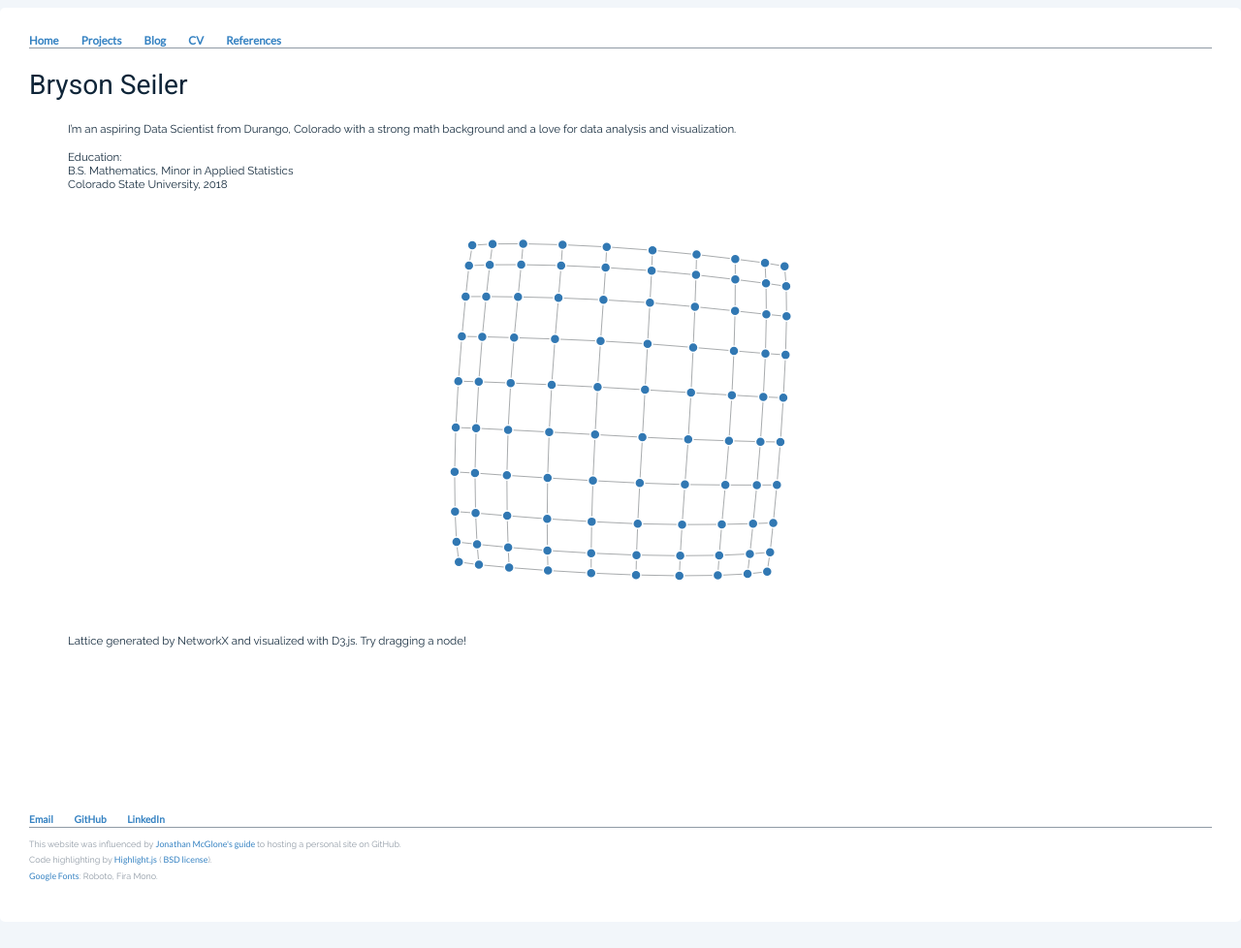
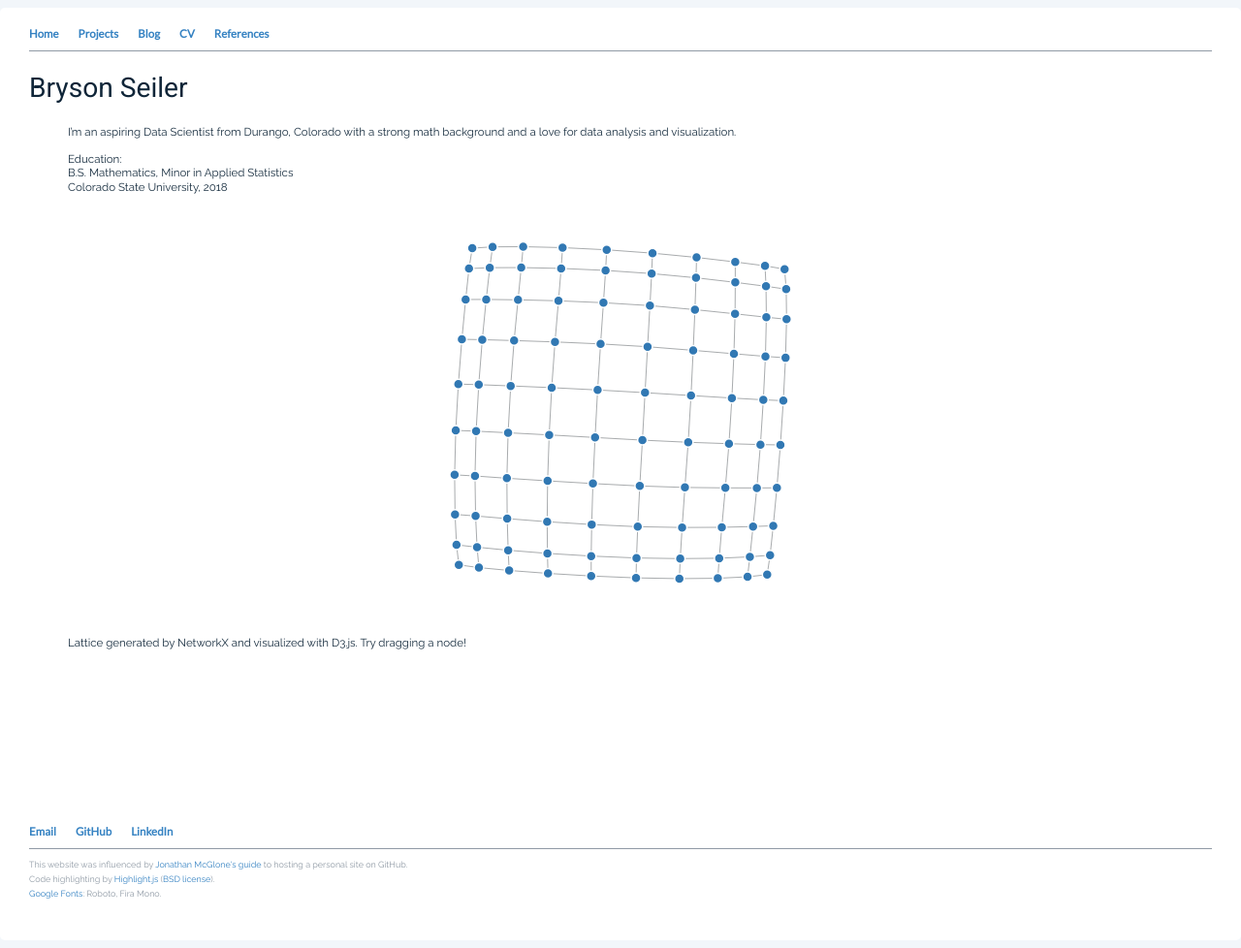
Before and after one commit to BrysonSeiler/BrysonSeiler.github.io, a plain HTML site: page _site/index.html in a window 1280 px wide. Shown: the whole page at 97% size. Drawn offline with nearby package versions, Linux system fonts and the light colour scheme; some packages are replaced by stand-ins of ours.

Commit message:
Navigation update

```diff
--- a/_site/css/main.css
+++ b/_site/css/main.css
@@ -69,10 +69,8 @@ h2 {
 a, b, p, i, blockquote, text {font-size: 0.9vmax; font-family: 'Raleway', sans-serif; font-weight: 500; color: #0f2538f6; line-height:1.1vmax;}
 
 /*Link to Website*/
-a { text-decoration: none; color: #3582c2; font-weight: 500; line-height: 1.2vmax;}
-a.header { font-family: 'Lato', sans-serif; text-decoration: none; font-size: 0.9vmax; font-weight: bold; color: #3582c2; line-height: 1.2vmax;}
-a.footer { font-family: 'Lato', sans-serif; text-decoration: none; font-size: 0.8vmax; font-weight: bold; color: #3582c2; line-height: 1.2vmax;}
-a.footnote_link { font-family: 'Lato', sans-serif; text-decoration: none; font-size: 0.7vmax; font-weight: 500; color: #3582c2; line-height: 1.2vmax;}
+a { text-decoration: none; color: #3582c2; }
+
 a.list { text-decoration: none; font-size: 0.9vmax; font-weight: bold; color: #3582c2; line-height: 1.2vmax;}
 
 .text_right_align {
@@ -80,31 +78,51 @@ a.list { text-decoration: none; font-size: 0.9vmax; font-weight: bold; color: #3
 }
 
 /*=========================List Elements=========================*/
-ul {
+
+.navigation {
+    overflow: auto;
     border-bottom: 1px solid #909aa5;
-    line-height: 1vmax; color: #333;
 }
 
-nav ul, footer ul {
+.navigation a {
+    float: left;
+    display: block;
+    text-align: center;
+    padding-right: 20px;
+    padding-bottom: 10px;
+    padding-top: 10px;
+
     font-family: 'Lato', sans-serif;
-    padding: 0px;
     font-weight: bold;
 }
-nav ul li, footer ul li {
-    display: inline;
-    margin-right: 20px;
+
+.footer {
+    overflow: auto;
+    border-bottom: 1px solid #909aa5;
 }
+
+.footer a {
+    float: left;
+    display: block;
+    text-align: center;
+    padding-right: 20px;
+    padding-bottom: 10px;
+    padding-top: 10px;
+
+    font-family: 'Lato', sans-serif;
+    font-weight: bold;
+}
+
+
 
 @media screen and (max-width: 600px){
     a.header {font-size: 1.1em;}
     a.footer {font-size: 1em;}
 }
 
-/*Footer*/
-footer {font-size: .7vmax;}
-
 /*Foot Note*/
 .footnote {color: #909aa5; font-size: 0.7vmax; line-height: 1.2vmax;}
+a.foot { font-size: 0.7vmax;}
 
 .tagline {font-family: 'Lato', sans-serif; font-size: 0.6em; color: #0f2537;}
 
--- a/_site/index.html
+++ b/_site/index.html
@@ -21,31 +21,16 @@
 
 <body class = "body_text">
 
-    <nav>
 
-        <ul>
-            <li>
-                <a class="header" href="/">Home</a>
-            </li>
+    <div class="navigation">
 
-            <li>
-                <a class="header" href="/projects">Projects</a>
-            </li>
+            <a  href="/">Home</a>
+            <a  href="/projects">Projects</a>
+            <a  href="/blog">Blog</a>
+            <a  href="/CV">CV</a>
+            <a  href="/References">References</a>
 
-            <li>
-                <a class="header" href="/blog">Blog</a>
-            </li>
-
-            <li>
-                <a class="header" href="/CV">CV</a>
-            </li>
-
-            <li>
-                <a class="header" href="/References">References</a>
-            </li>
-        </ul>
-
-    </nav>
+    </div>
 
     <div class="container">
 
@@ -102,32 +87,22 @@
 
     </div>
 
-    <footer>
-        <ul>
-            <li>
-                <a class="footer" href="Bryson.Seiler@gmail.com">Email</a>
-            </li>
-            <li>
-                <a class="footer" href="https://github.com/BrysonSeiler">GitHub</a>
-            </li>
-            <li>
-                <a class="footer" href="https://www.linkedin.com/in/brysonseiler/">LinkedIn</a>
-            </li>
-        </ul>
-
-        <p class="footnote">
-
-            This website was influenced by
-            <a class="footnote_link" href="http://jmcglone.com/guides/github-pages/"> Jonathan McGlone's guide </a> to hosting a personal site on GitHub. <br/>
-            Code highlighting by <a class="footnote_link" href="https://highlightjs.org/"> Highlight.js</a> (<a class="footnote_link" href="https://github.com/highlightjs/highlight.js/blob/master/LICENSE"> BSD license</a>).<br/>
-            <a class="footnote_link" href="https://fonts.google.com/"> Google Fonts</a>: Roboto, Fira Mono.
+    <div class="footer">
+        <a href="Bryson.Seiler@gmail.com">Email</a>
+        <a href="https://github.com/BrysonSeiler">GitHub</a>
+        <a href="https://www.linkedin.com/in/brysonseiler/">LinkedIn</a>
 
 
+    </div>
+
+    <div>
+        <p class="footnote">
+            This website was influenced by
+            <a class="foot" href="http://jmcglone.com/guides/github-pages/"> Jonathan McGlone's guide </a> to hosting a personal site on GitHub. <br/>
+            Code highlighting by <a class="foot" href="https://highlightjs.org/"> Highlight.js</a> (<a class="foot" href="https://github.com/highlightjs/highlight.js/blob/master/LICENSE">BSD license</a>).<br/>
+            <a class="foot" href="https://fonts.google.com/"> Google Fonts</a>: Roboto, Fira Mono.
         </p>
-
-    </footer>
-
-
+    </div>
 
 </body>
 
--- a/css/main.css
+++ b/css/main.css
@@ -69,10 +69,8 @@ h2 {
 a, b, p, i, blockquote, text {font-size: 0.9vmax; font-family: 'Raleway', sans-serif; font-weight: 500; color: #0f2538f6; line-height:1.1vmax;}
 
 /*Link to Website*/
-a { text-decoration: none; color: #3582c2; font-weight: 500; line-height: 1.2vmax;}
-a.header { font-family: 'Lato', sans-serif; text-decoration: none; font-size: 0.9vmax; font-weight: bold; color: #3582c2; line-height: 1.2vmax;}
-a.footer { font-family: 'Lato', sans-serif; text-decoration: none; font-size: 0.8vmax; font-weight: bold; color: #3582c2; line-height: 1.2vmax;}
-a.footnote_link { font-family: 'Lato', sans-serif; text-decoration: none; font-size: 0.7vmax; font-weight: 500; color: #3582c2; line-height: 1.2vmax;}
+a { text-decoration: none; color: #3582c2; }
+
 a.list { text-decoration: none; font-size: 0.9vmax; font-weight: bold; color: #3582c2; line-height: 1.2vmax;}
 
 .text_right_align {
@@ -80,31 +78,51 @@ a.list { text-decoration: none; font-size: 0.9vmax; font-weight: bold; color: #3
 }
 
 /*=========================List Elements=========================*/
-ul {
+
+.navigation {
+    overflow: auto;
     border-bottom: 1px solid #909aa5;
-    line-height: 1vmax; color: #333;
 }
 
-nav ul, footer ul {
+.navigation a {
+    float: left;
+    display: block;
+    text-align: center;
+    padding-right: 20px;
+    padding-bottom: 10px;
+    padding-top: 10px;
+
     font-family: 'Lato', sans-serif;
-    padding: 0px;
     font-weight: bold;
 }
-nav ul li, footer ul li {
-    display: inline;
-    margin-right: 20px;
+
+.footer {
+    overflow: auto;
+    border-bottom: 1px solid #909aa5;
 }
+
+.footer a {
+    float: left;
+    display: block;
+    text-align: center;
+    padding-right: 20px;
+    padding-bottom: 10px;
+    padding-top: 10px;
+
+    font-family: 'Lato', sans-serif;
+    font-weight: bold;
+}
+
+
 
 @media screen and (max-width: 600px){
     a.header {font-size: 1.1em;}
     a.footer {font-size: 1em;}
 }
 
-/*Footer*/
-footer {font-size: .7vmax;}
-
 /*Foot Note*/
 .footnote {color: #909aa5; font-size: 0.7vmax; line-height: 1.2vmax;}
+a.foot { font-size: 0.7vmax;}
 
 .tagline {font-family: 'Lato', sans-serif; font-size: 0.6em; color: #0f2537;}
 
```
Also changed, not shown: _layouts/main_layout.html (+20 -45 lines), _site/CV/index.html (+20 -45 lines), _site/References/index.html (+20 -45 lines), _site/blog/LSA_Walkthrough/index.html (+20 -45 lines), _site/blog/Network_Analysis/index.html (+20 -45 lines), _site/blog/Recaman_Sequence/index.html (+20 -45 lines), _site/blog/index.html (+20 -45 lines), _site/projects/Latent_Semantic_Analysis/index.html (+20 -45 lines), _site/projects/index.html (+20 -45 lines).
